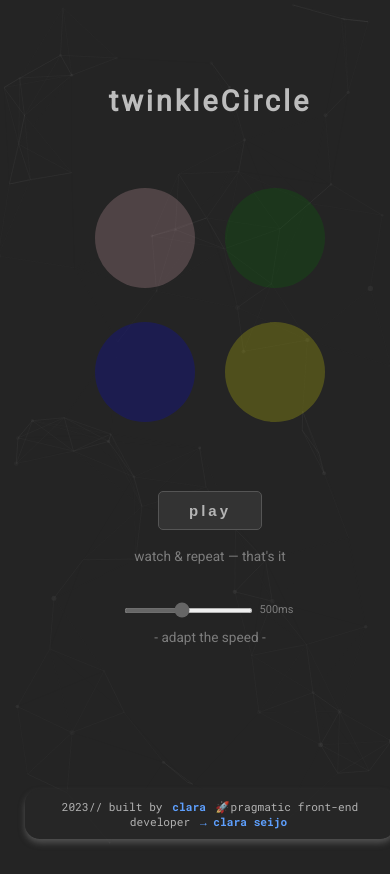
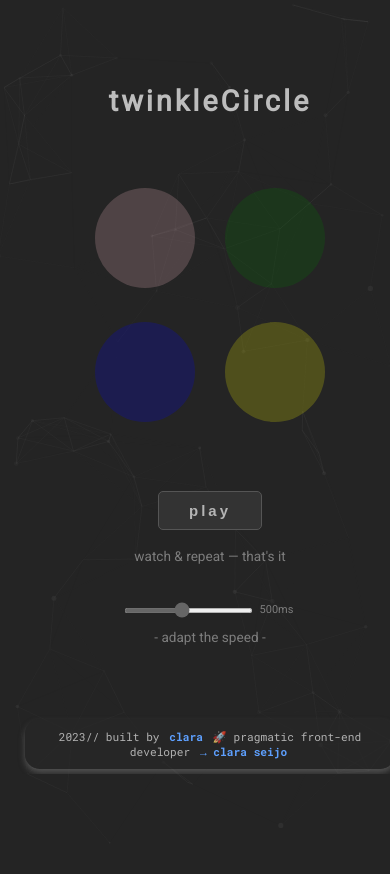
Before and after one commit to clasei/twinkle-circle, a React (Create React App) app: page / in a window 390 px wide. Shown: the top 874 px of the page. Built offline with nearby package versions, Linux system fonts and the light colour scheme.

Commit message:
footer style updated

```diff
--- a/src/components/Footer/Footer.css
+++ b/src/components/Footer/Footer.css
@@ -33,7 +33,7 @@ footer span {
 
 #rocketIcon {
     margin-left: 0px;
-    margin-right: 1px;
+    margin-right: 7px;
 }
 
 
@@ -45,6 +45,7 @@ footer span {
 
     #footer {
         bottom: 0;
+        position: relative;
         border-radius: 15px;
     }
 }
```
